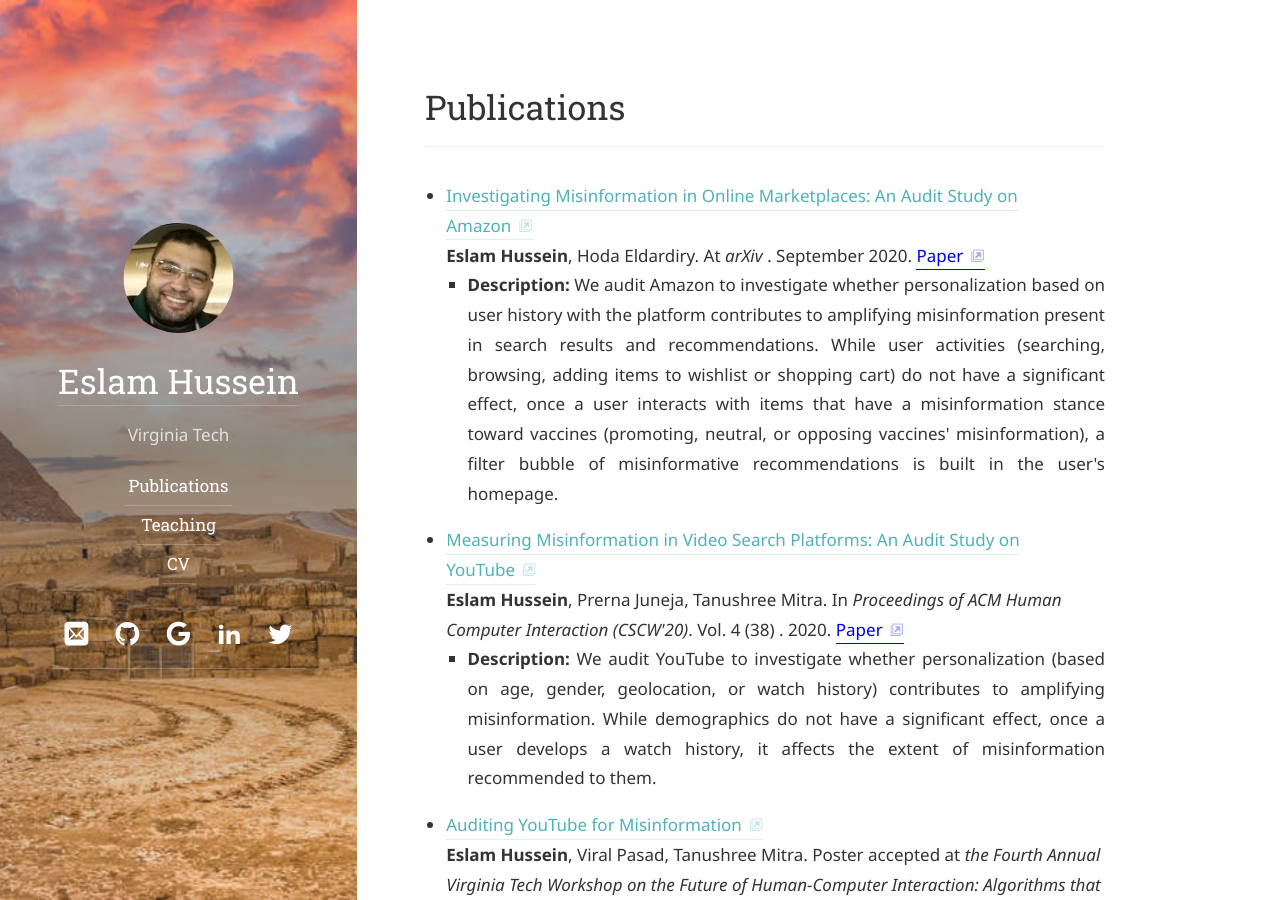
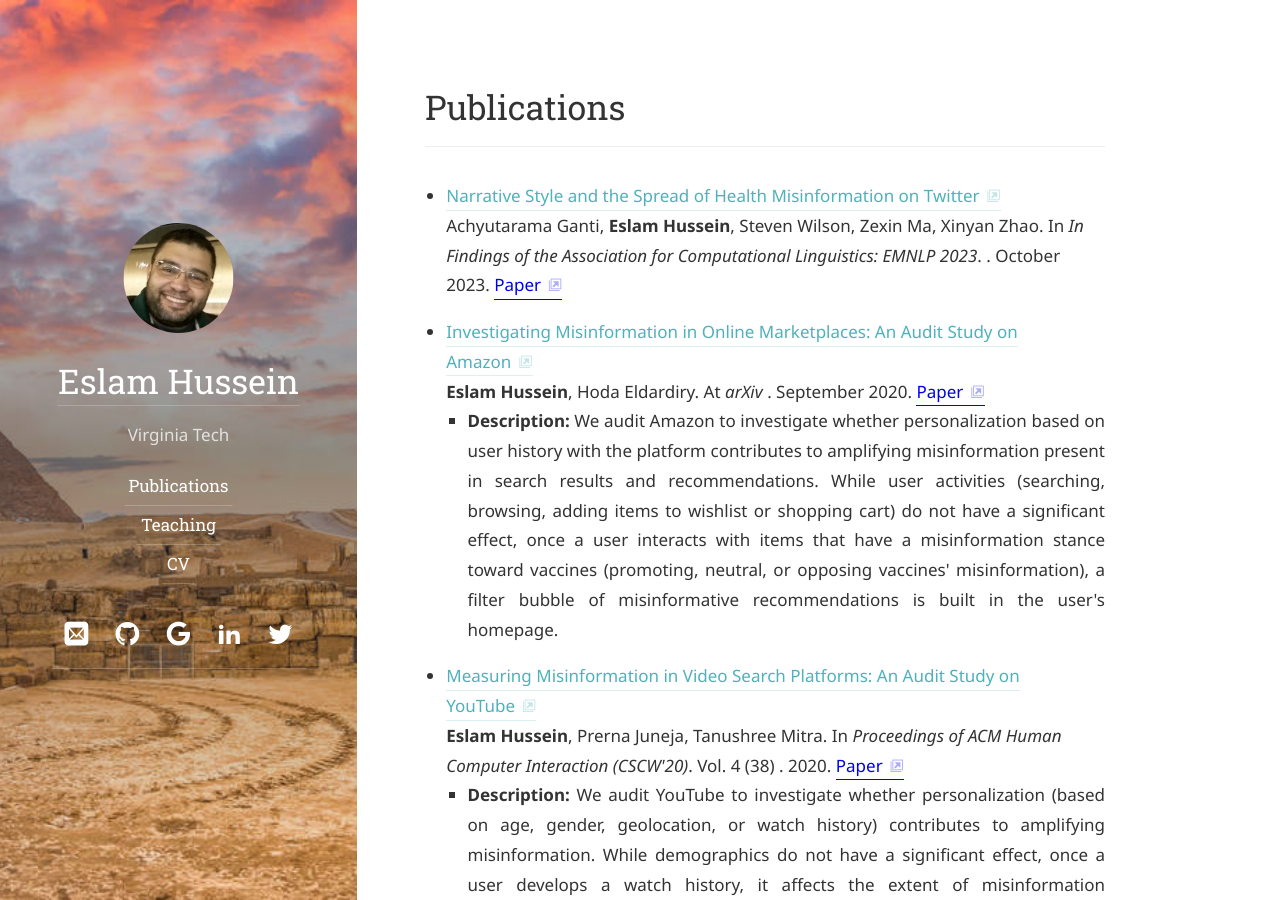
Before and after one commit to EslamAli86/eslamali86.github.io, a Jekyll site: the page built from publications.md, in a window 1280 px wide and 900 px high. Built offline with Jekyll 4.4.1, drawn with Linux system fonts in a browser that asks for light colours; some web fonts are replaced; part of the change alters nothing that is shown.

Commit message:
Updating _data/papers.yml EMNLP23 paper

```diff
--- a/_data/papers.yml
+++ b/_data/papers.yml
@@ -1,4 +1,18 @@
 papers:
+
+  - layout: paper
+    paper-type: inproceedings
+    selected: yes
+    year: October 2023
+
+    title: "Narrative Style and the Spread of Health Misinformation on Twitter"
+    authors: "Achyutarama Ganti, <b>Eslam Hussein</b>, Steven Wilson, Zexin Ma, Xinyan Zhao"
+    booktitle: "In Findings of the Association for Computational Linguistics: EMNLP 2023"
+    doc-url: https://eslamali86.github.io/pdfs/papers/EMNLP2023_NarrativeMisinfoTwitter.pdf
+    venue: conference
+    paper-loc: https://eslamali86.github.io/pdfs/papers/EMNLP2023_NarrativeMisinfoTwitter.pdf
+    abstract: "Using a narrative style is an effective way to communicate health information both on and off social media. Given the amount of misinformation being spread online and its potential negative effects, it is crucial to investigate the interplay between narrative communication style and misinformative health content on user engagement on social media platforms. To explore this in the context of Twitter, we start with previously annotated health misinformation tweets (n ≈15,000) and annotate a subset of the data (n=3,000) for the presence of narrative style. We then use these manually assigned labels to train text classifiers, experimenting with supervised fine-tuning and in-context learning for automatic narrative detection. We use our best model to label remaining portion of the dataset, then statistically analyze the relationship between narrative style, misinformation, and user-level features on engagement, finding that narrative use is connected to increased tweet engagement and can, in some cases, lead to increased engagement with misinformation. Finally, we analyze the general categories of language used in narratives and health misinformation in our dataset."
+ #   description: "We examine the narrative styles used to communicate COVID-19 health information on Twitter. We annotate ~15k informed and misinformed tweets with respect to wether communicating through narrative styles or not."
 
   - layout: paper
     paper-type: arXiv
```
